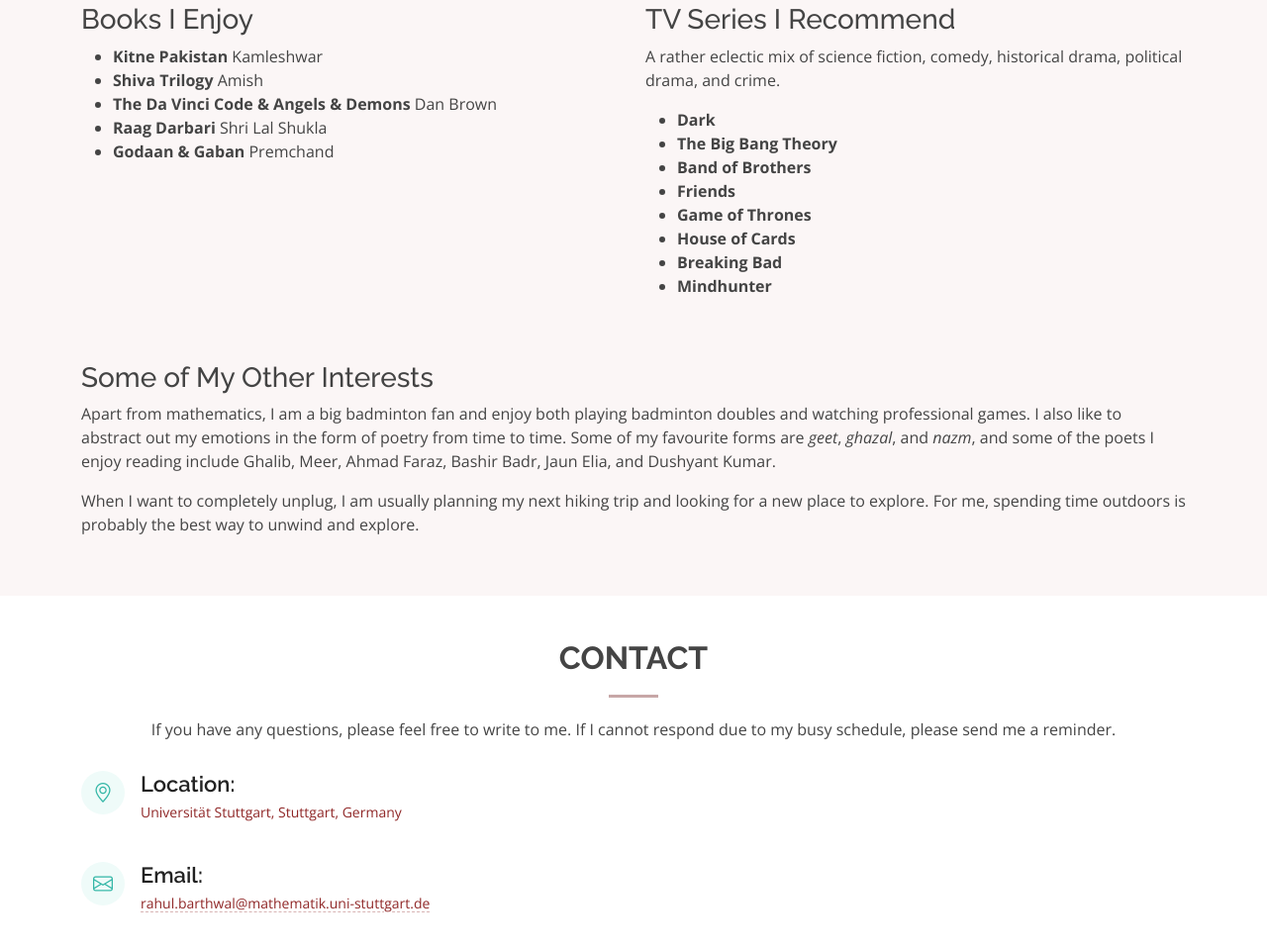
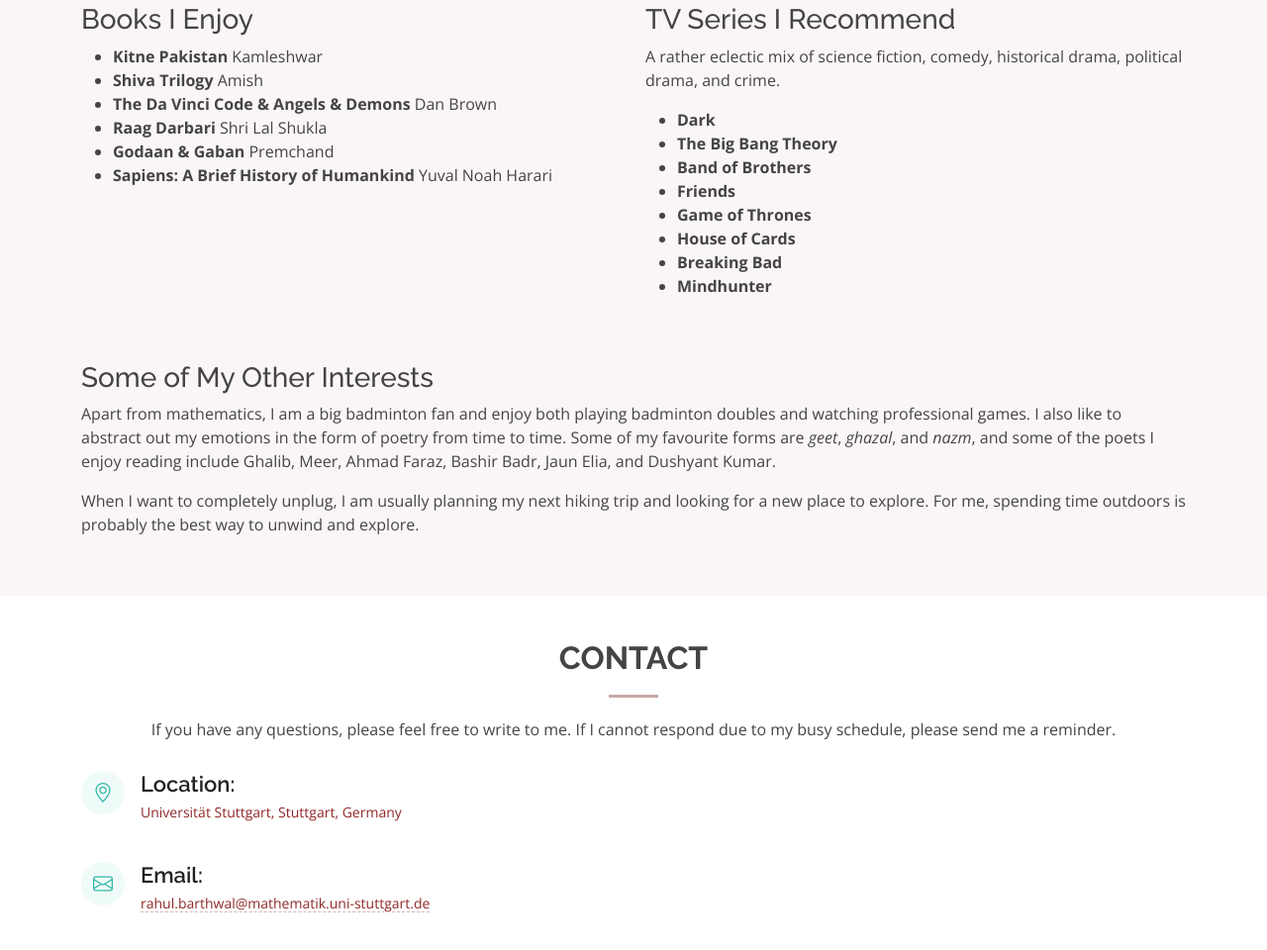
Before and after one commit to rab1995/Rahul_Barthwal, a plain HTML site: page index.html in a window 1280 px wide. Shown: the part 10874-11834 px from the top of the page at 99% size. Drawn offline with nearby package versions, Linux system fonts and the light colour scheme; a script that the page names is missing.

Commit message:
Update index.html

```diff
--- a/index.html
+++ b/index.html
@@ -1129,6 +1129,11 @@ It is great to learn about the theoretical background behind numeric methods and
             <b>Godaan &amp; Gaban</b>
             <span>Premchand</span>
           </li>
+
+          <li>
+            <b>Sapiens: A Brief History of Humankind</b>
+            <span>Yuval Noah Harari</span>
+          </li>
         </ul>
 
       </div>
```
